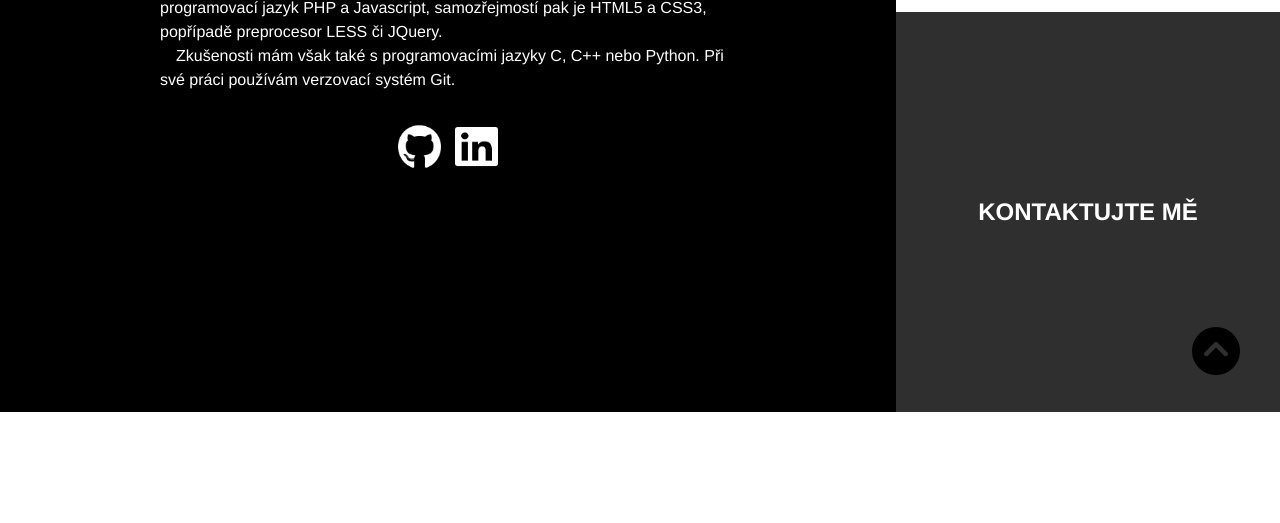
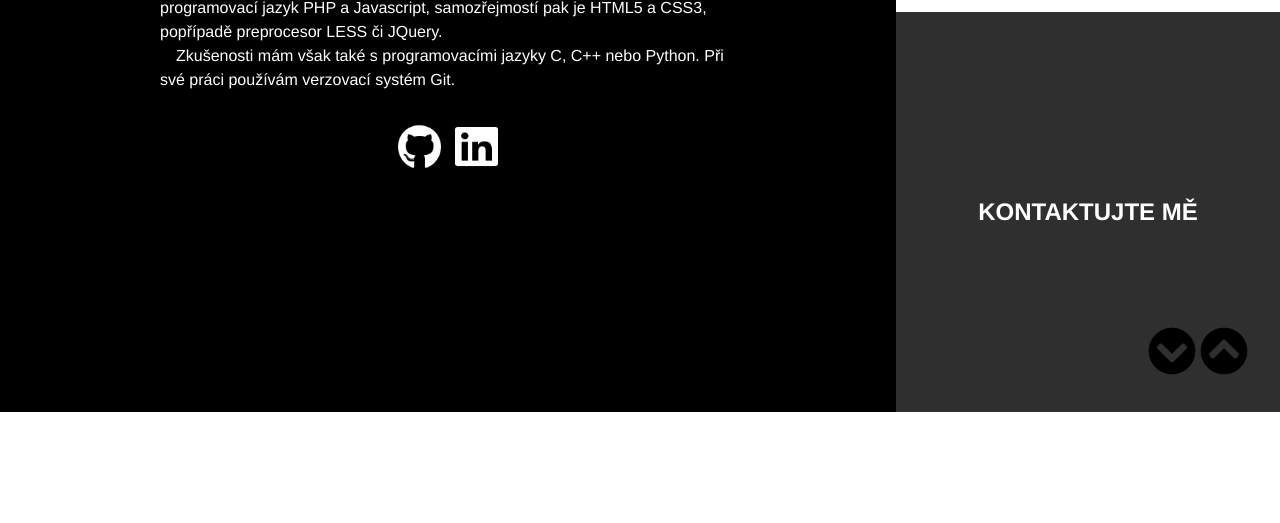
Before and after one commit to konmike/konmike.github.io, a PHP site: page / in a window 1280 px wide. Shown: the part 388-911 px from the top of the page. Run offline with PHP 8.4, Linux system fonts and the light colour scheme; some libraries are stand-ins or nearby versions.

Commit message:
Tlacitka k posunu nahoru a dolu

```diff
--- a/index.html
+++ b/index.html
@@ -5,7 +5,7 @@
     <title>Michal Konečný</title>
     <link rel="stylesheet" type="text/css" href="style.css">
     <link rel="stylesheet" type="text/css" href="lightslider.css">
-    <script src="https://kit.fontawesome.com/bb1b7b66b0.js"></script>
+    <link rel="stylesheet" href="https://use.fontawesome.com/releases/v5.9.0/css/all.css" integrity="sha384-i1LQnF23gykqWXg6jxC2ZbCbUMxyw5gLZY6UiUS98LYV5unm8GWmfkIS6jqJfb4E" crossorigin="anonymous">
     <script src="https://ajax.googleapis.com/ajax/libs/jquery/3.4.0/jquery.min.js"></script>
     <script src="script.js"></script>
     <script src="lightslider.js"></script>
@@ -90,7 +90,10 @@
                     </span>
                 </li>
             </ul>
-            <a href="#home" id="up" class="scroll--button"></a>
+            <span id="scroll-button" class="scroll-button">
+                <a href="#contact" id="down" class="scroll-button__down"></a>
+                <a href="#home" id="up" class="scroll-button__up"></a>
+            </span>
         </article>
         <article id="contact" class="article article--contact">
             <h1 class="article__title">Kontaktní formulář</h1>
--- a/script.js
+++ b/script.js
@@ -9,15 +9,21 @@
     });
 
     $(window).scroll(function() {
-        var top_of_element = $("#myprojects").offset().top;
-        var bottom_of_element = $("#myprojects").offset().top + $("#myprojects").outerHeight();
+        var top_of_projects = $("#myprojects").offset().top;
+        var top_of_contact = $("#contact").offset().top;
+        var bottom_of_projects = $("#myprojects").offset().top + $("#myprojects").outerHeight();
+        var bottom_of_contact = $("#contact").offset().top + $("#contact").outerHeight();
         var bottom_of_screen = $(window).scrollTop() + $(window).innerHeight();
         var top_of_screen = $(window).scrollTop();
 
-        if ((bottom_of_screen > top_of_element) && (top_of_screen < bottom_of_element)){
-            $('#up').css('display', 'block');
-        } else {
-            $('#up').slideToggle('fast');
+        if ((bottom_of_screen > top_of_projects) && (top_of_screen < bottom_of_projects)){
+            $('#scroll-button').css('display', 'block');
+            $('#down').css('display', 'inline-block');
+        } else if((bottom_of_screen > top_of_contact) && (top_of_screen < bottom_of_contact)) {
+            $('#scroll-button').css('display', 'block');
+            $('#down').css('display', 'none');
+        }else {
+            $('#scroll-button').slideToggle('fast');
         }
     });
 
--- a/style.css
+++ b/style.css
@@ -202,20 +202,30 @@ body{
     color: #333;
 }
 
-.scroll--button{
+.scroll-button{
     position: fixed;
     display: none;
     bottom: 0;
     right: 0;
     margin: 2rem;
+}
+.scroll-button__down,.scroll-button__up{
     font-size: 3rem;
     text-decoration: none;
 }
 
-.scroll--button:after{
+.scroll-button__up:after{
     font-family: "Font Awesome 5 Free", serif;
     font-weight: 900;
     color: black;
-    padding: 0.5rem;
+    padding: 0;
     content: "\f139";
 }
+
+.scroll-button__down:after{
+    font-family: "Font Awesome 5 Free", serif;
+    font-weight: 900;
+    color: black;
+    padding: 0;
+    content: "\f13a";
+}
```
